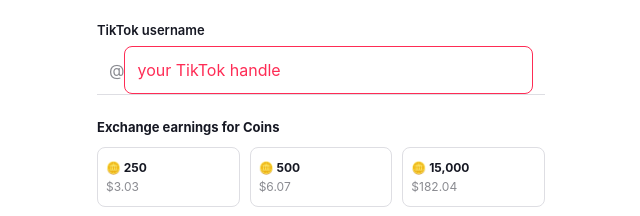
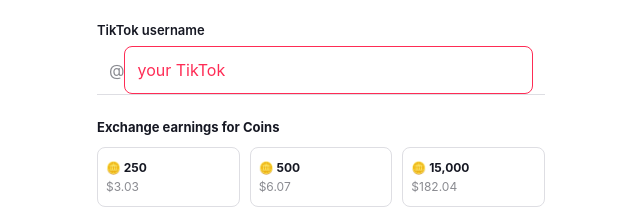
Before and after one commit to poder24358-jpg/tiktokfake, a website: page index.html in a window 1280 px wide. Both pictures are taken after a click on the button "Exchange". Shown: the part 156-372 px from the top of the page, 319-959 px from the left. Drawn offline with Linux system fonts and the light colour scheme.

Commit message:
Simplify TikTok username placeholder

```diff
--- a/index.html
+++ b/index.html
@@ -73,7 +73,7 @@
             <label for="usernameInput">TikTok username</label>
             <div class="username-input-wrap">
                 <span>@</span>
-                <input id="usernameInput" name="username" type="text" placeholder="your TikTok handle" autocomplete="off" required>
+                <input id="usernameInput" name="username" type="text" placeholder="your TikTok" autocomplete="off" required>
             </div>
 
             <h3 class="exchange-earnings-title">Exchange earnings for Coins</h3>
```
